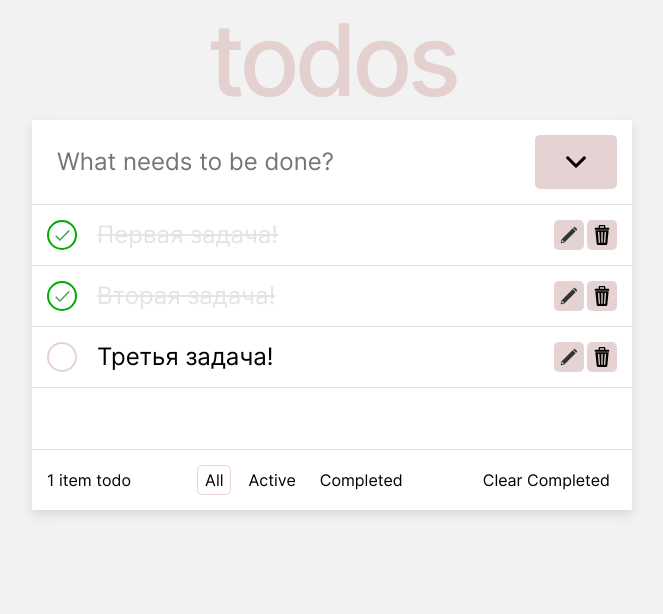
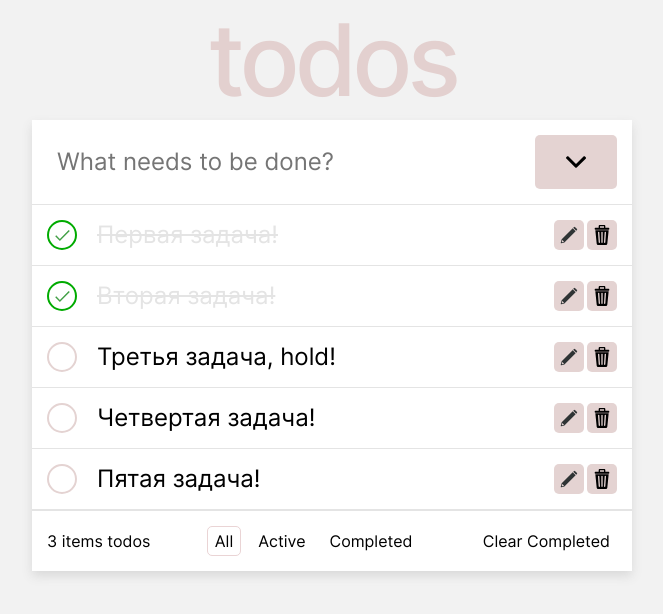
Before and after one commit to YuriiDereguzov/todo-app, a React (Create React App) app: page / in a window 1280 px wide. Shown: the top 614 px of the page, without its empty margins (308-971 px from the left). Built offline with nearby package versions, Linux system fonts and the light colour scheme.

Commit message:
refactor: сделать 3 задачу не смещающейся

```diff
--- a/src/components/TodoList/TodoList.jsx
+++ b/src/components/TodoList/TodoList.jsx
@@ -33,25 +33,36 @@ function TodoList() {
 
   const onDrop = (e, todo) => {
     e.preventDefault();
+    const todosArr = Array.from(todos);
+    if (todo !== todos[2] && curentTodoId !== todos[2].id) {
+      const newIndex = todos.findIndex((x) => x.id === todo.id);
+      const oldIndex = todos.findIndex((x) => x.id === curentTodoId);
 
-    const newIndex = todos.findIndex((x) => x.id === todo.id);
-    const oldIndex = todos.findIndex((x) => x.id === curentTodoId);
-
-    if (newIndex >= todos.length) {
-      let k = newIndex - todos.length + 1;
-
-      while (k--) {
-        todos.push(undefined);
-      }
+      todosArr.splice(newIndex, 0, todosArr.splice(oldIndex, 1)[0]);
     }
 
-    const todosArr = Array.from(todos);
-    // const el = todosArr.splice(oldIndex, 1)[0];
-    // todosArr.splice(newIndex, 0, el);
-    todosArr.splice(newIndex, 0, todosArr.splice(oldIndex, 1)[0]);
-
+    const holdIndex = todosArr.findIndex(x => !!x.hold);
+    if (holdIndex !== 2) {
+      todosArr.splice(2, 0, todosArr.splice(holdIndex, 1)[0]);
+    }
     dispatch(setTodos(todosArr));
   };
+
+
+  // const onDrop = (e, todo) => {
+  //   e.preventDefault();
+
+  //   const newIndex = todos.findIndex((x) => x.id === todo.id);
+  //   const oldIndex = todos.findIndex((x) => x.id === curentTodoId);
+
+  //   const todosArr = Array.from(todos);
+  //   // const el = todosArr.splice(oldIndex, 1)[0];
+  //   // todosArr.splice(newIndex, 0, el);
+
+  //   todosArr.splice(newIndex, 0, todosArr.splice(oldIndex, 1)[0]);
+
+  //   dispatch(setTodos(todosArr));
+  // };
 
   return (
     <section className="todo">
--- a/src/redux/todoSlice.jsx
+++ b/src/redux/todoSlice.jsx
@@ -6,7 +6,9 @@ const todoSlice = createSlice({
   initialState: [
     { id: uniqid(), title: "Первая задача!", completed: true },
     { id: uniqid(), title: "Вторая задача!", completed: true },
-    { id: uniqid(), title: "Третья задача!", completed: false }
+    { id: uniqid(), title: "Третья задача, hold!", completed: false, hold: true},
+    { id: uniqid(), title: "Четвертая задача!", completed: false },
+    { id: uniqid(), title: "Пятая задача!", completed: false },
   ],
   reducers: {
     addTodo: (state, action) => {
```
